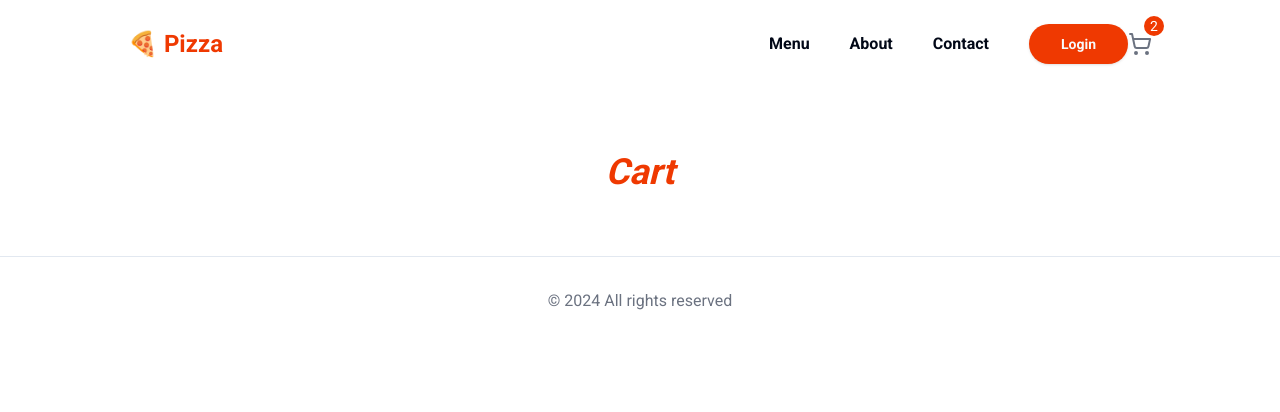
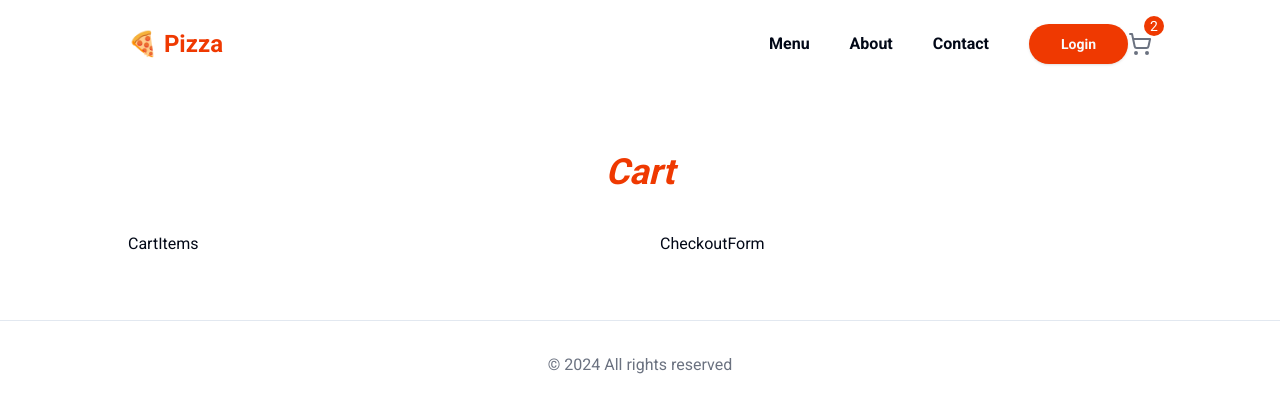
Before and after one commit to EslamK-hub/Food, a Next.js app: page /cart in a window 1280 px wide. Shown: the top 412 px of the page. Built offline with nearby package versions, Linux system fonts and the light colour scheme.

Commit message:
Added Checkout

```diff
--- /dev/null
+++ b/src/app/cart/_components/CartItems.tsx
@@ -0,0 +1,3 @@
+export default function CartItems() {
+  return <div>CartItems</div>;
+}
--- /dev/null
+++ b/src/app/cart/_components/CheckoutForm.tsx
@@ -0,0 +1,9 @@
+"use client";
+
+import { selectCartItems } from "@/redux/features/cart/cartSlice";
+import { useAppSelector } from "@/redux/hooks";
+
+export default function CheckoutForm() {
+    const cart = useAppSelector(selectCartItems)
+    return <div>CheckoutForm</div>;
+}
--- a/src/app/cart/page.tsx
+++ b/src/app/cart/page.tsx
@@ -1,4 +1,6 @@
 import React from "react";
+import CartItems from "./_components/CartItems";
+import CheckoutForm from "./_components/CheckoutForm";
 
 export default function CartPage() {
     return (
@@ -8,6 +10,10 @@ export default function CartPage() {
                     <h1 className="text-primary text-center font-bold text-4xl italic mb-10">
                         Cart
                     </h1>
+                    <div className="grid grid-cols-1 lg:grid-cols-2 gap-10">
+                        <CartItems></CartItems>
+                        <CheckoutForm></CheckoutForm>
+                    </div>
                 </div>
             </section>
         </main>
--- a/src/app/layout.tsx
+++ b/src/app/layout.tsx
@@ -3,6 +3,7 @@ import { Roboto } from "next/font/google";
 import "./globals.css";
 import Header from "@/components/header";
 import Footer from "@/components/footer";
+import ReduxProvider from "@/providers/ReduxProvider";
 
 const roboto = Roboto({
     subsets: ["latin"],
@@ -23,9 +24,11 @@ export default function RootLayout({
     return (
         <html lang="en">
             <body className={roboto.className}>
-                <Header></Header>
-                {children}
-                <Footer></Footer>
+                <ReduxProvider>
+                    <Header></Header>
+                    {children}
+                    <Footer></Footer>
+                </ReduxProvider>
             </body>
         </html>
     );
--- /dev/null
+++ b/src/providers/ReduxProvider.tsx
@@ -0,0 +1,12 @@
+"use client";
+
+import { store } from "@/redux/store";
+import { Provider } from "react-redux";
+
+export default function ReduxProvider({
+    children,
+}: {
+    children: React.ReactNode;
+}) {
+    return <Provider store={store}>{ children }</Provider>;
+}
```
